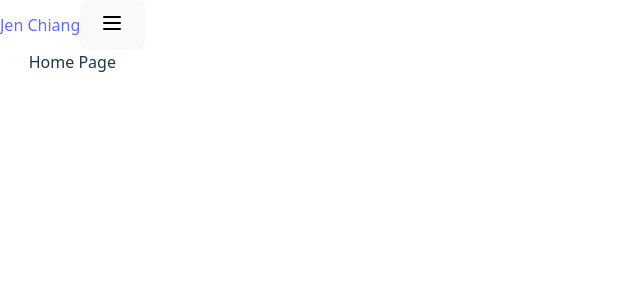
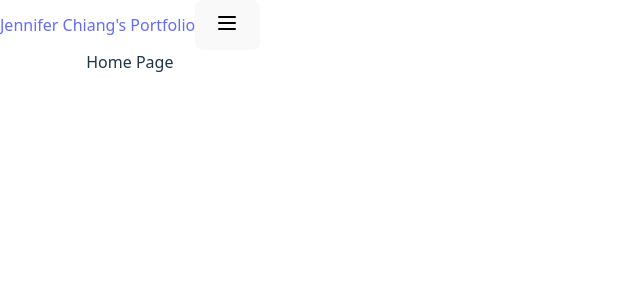
Before and after one commit to 77jennifer77/portfolio-page, a React (Vite) app: page / in a window 1280 px wide. Shown: the top 300 px of the page, without its empty margins (0-640 px from the left). Built offline with nearby package versions, Linux system fonts and the light colour scheme.

Commit message:
Update NavBar to Jennifer Chiang's Portfolio

```diff
--- a/src/components/NavBar.tsx
+++ b/src/components/NavBar.tsx
@@ -18,7 +18,7 @@ export default function Navbar() {
         <div className="flex items-center justify-between h-16">
           {/* Logo / Brand */}
           <Link to="/" className="text-xl font-bold text-blue-600">
-            Jen Chiang
+            Jennifer Chiang's Portfolio
           </Link>
 
           {/* Desktop Nav */}
```
